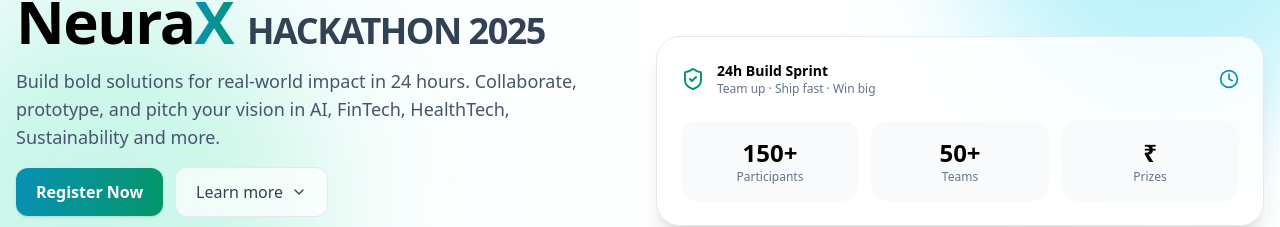
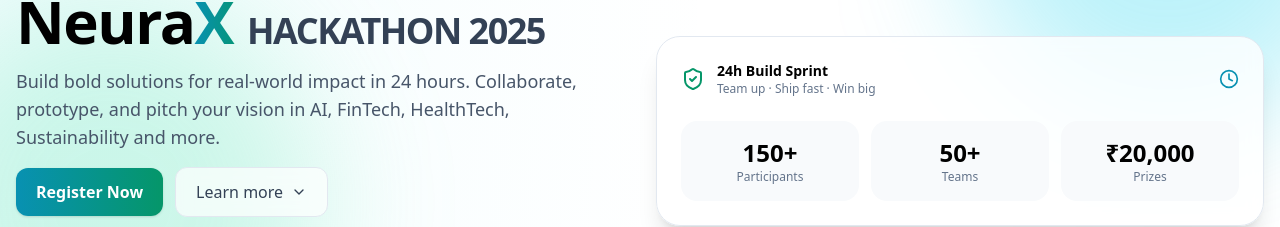
Before and after one commit to karthikreddy-vk/neuraX, a React (Create React App) app: page / in a window 1280 px wide. Shown: the part 212-439 px from the top of the page. Built offline with nearby package versions, Linux system fonts and the light colour scheme.

Commit message:
Updated hero section fix1

```diff
--- a/src/App.jsx
+++ b/src/App.jsx
@@ -155,7 +155,9 @@ function Hero() {
     <section id="hero" className="relative overflow-hidden pt-28 md:pt-36 w-full max-w-full">
 
       {/* Background blobs */}
-      <div aria-hidden className="pointer-events-none absolute inset-0 -z-10">
+      {/* <div aria-hidden className="pointer-events-none absolute inset-0 -z-10"> */}
+      <div aria-hidden className="pointer-events-none absolute inset-0 -z-10 overflow-hidden">
+
         <div className="absolute -top-24 -right-24 h-72 w-72 md:h-[26rem] md:w-[26rem] rounded-full bg-cyan-400/30 blur-3xl" />
         <div className="absolute -bottom-24 -left-24 h-72 w-72 md:h-[26rem] md:w-[26rem] rounded-full bg-emerald-300/30 blur-3xl" />
       </div>
@@ -165,7 +167,9 @@ function Hero() {
           initial={{ opacity: 0, y: 20 }}
           animate={{ opacity: 1, y: 0 }}
           transition={{ duration: 0.7 }}
-          className="grid items-center gap-8 md:grid-cols-2"
+          // className="grid items-center gap-8 md:grid-cols-2"
+          className="grid items-center gap-6 sm:gap-8 md:grid-cols-2"
+
         >
           <div>
             <motion.div variants={container} initial="hidden" animate="show" className="space-y-4">
@@ -231,7 +235,7 @@ function Hero() {
                   <div className="text-xs text-slate-500">Teams</div>
                 </div>
                 <div className="rounded-2xl bg-slate-50 p-4">
-                  <div className="text-2xl font-extrabold">₹</div>
+                  <div className="text-2xl font-extrabold">₹20,000</div>
                   <div className="text-xs text-slate-500">Prizes</div>
                 </div>
               </div>
```
